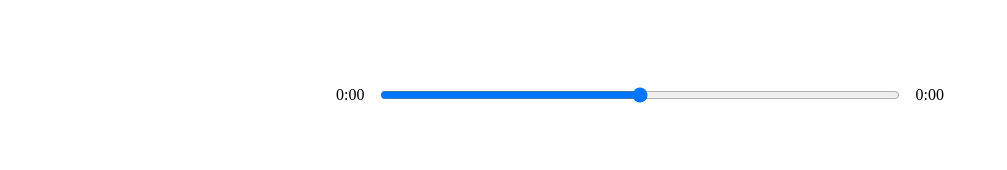
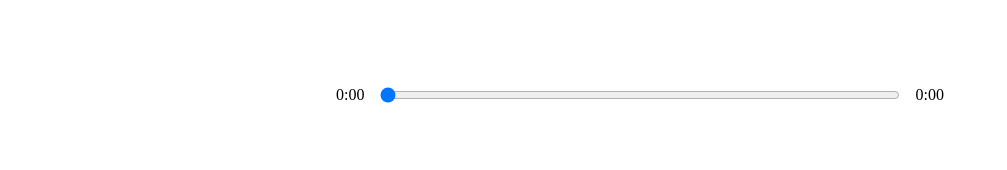
Before and after one commit to lu-gflores/music-player, a React (Create React App) app: page / in a window 1280 px wide. Shown: the part 447-617 px from the top of the page, without its empty margins (0-1007 px from the left). Built offline with nearby package versions, Linux system fonts and the light colour scheme.

Commit message:
updated state of input range and play/pause button

```diff
--- a/src/components/Player.js
+++ b/src/components/Player.js
@@ -1,6 +1,6 @@
 import React, {useRef, useState} from 'react'
 import {FontAwesomeIcon} from '@fortawesome/react-fontawesome'
-import {faPlay, faAngleLeft, faAngleRight} from '@fortawesome/free-solid-svg-icons'
+import {faPlay, faAngleLeft, faAngleRight, faPause} from '@fortawesome/free-solid-svg-icons'
 
 const Player = ({currentSong, isPlaying, setIsPlaying}) => {
     const audioRef = useRef(null)
@@ -29,21 +29,24 @@
 
     //State for song time
     const [songInfo, setSongInfo] = useState({
-        currentTime: null,
-        duration: null
+        currentTime: 0,
+        duration: 0
     })
 
-
+    const dragHandler = e => {
+        audioRef.current.currentTime = e.target.value
+        setSongInfo({...songInfo, currentTime:e.target.value})
+    }
     return (
         <div className='player'>
             <div className="time-control">
                 <p>{getTime(songInfo.currentTime)}</p>
-                <input type="range"/>
+                <input min={0} max={songInfo.duration} value={songInfo.currentTime} onChange={dragHandler} type="range"/>
                 <p>{getTime(songInfo.duration)}</p>
             </div>
             <div className="play-control">
                 <FontAwesomeIcon className='skip-back' size='2x'icon={faAngleLeft}/>
-                <FontAwesomeIcon onClick={playSongHandler} className='play' size='2x' icon={faPlay}/>
+                <FontAwesomeIcon onClick={playSongHandler} className='play' size='2x' icon={isPlaying ? faPause : faPlay}/>
                 <FontAwesomeIcon className='skip-forward' size='2x' icon={faAngleRight}/>
             </div>
             <audio onTimeUpdate={timeUpdateHandler} onLoadedMetadata={timeUpdateHandler} ref= {audioRef} src={currentSong.audio}></audio>
--- a/src/components/Song.js
+++ b/src/components/Song.js
@@ -3,7 +3,7 @@
 const Song = ({currentSong}) => {
     return(
        <div className='song-container'>
-           <img src={currentSong.cover}/>
+           <img src={currentSong.cover} alt ={currentSong.name}/>
            <h2>{currentSong.name}</h2>
            <h3>{currentSong.artist}</h3>
        </div>
--- a/src/styles/_player.scss
+++ b/src/styles/_player.scss
@@ -10,7 +10,7 @@
     display: flex;
     input{
         width: 100%;
-        padding: 1rem 2rem;
+        padding: 1rem 0rem;
     }
     p {
         padding: 1rem;
```
